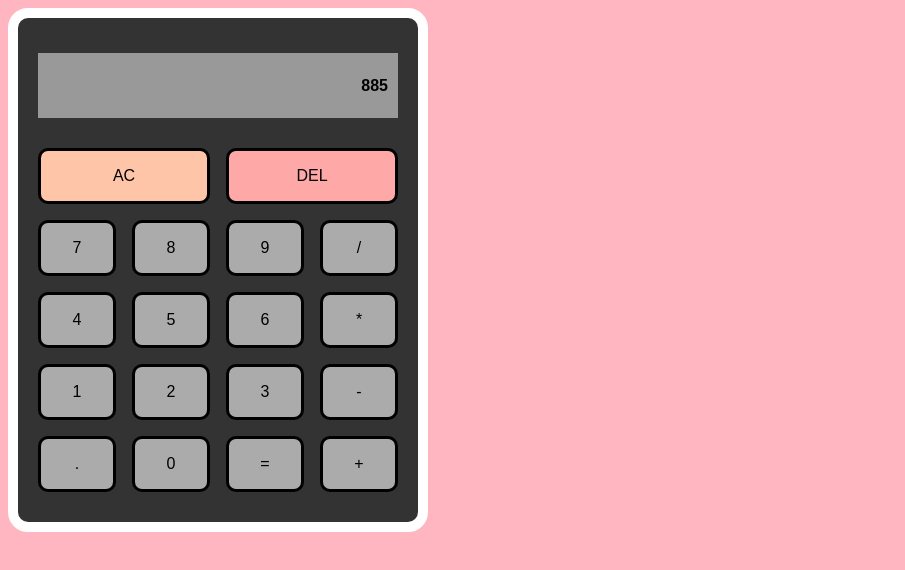
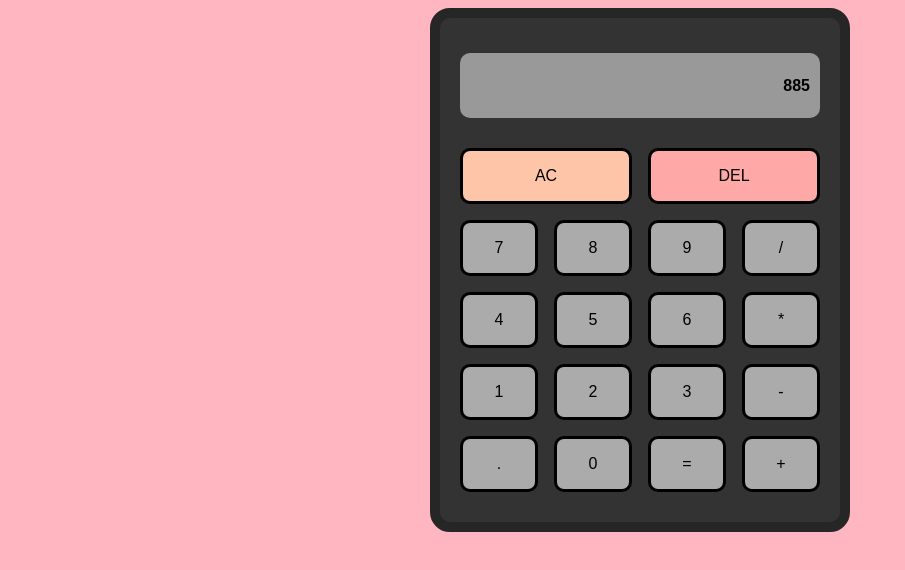
Before and after one commit to faiqali1/Calculator, a plain HTML site: page index.html in a window 1280 px wide. Shown: the whole page, without its empty margins (0-905 px from the left). Drawn offline with Linux system fonts and the light colour scheme.

Commit message:
Comleted GUI

```diff
--- a/index.html
+++ b/index.html
@@ -4,11 +4,10 @@
     <script src="app.js"></script>
 </head>
 <body>
+    <div class="mega-container">
     <div class="container">
         <div class="screen">885</div>
         <div class="button-container">
-
-
             <div class="keys" id = "ac-key">AC</div>
             <div class="keys" id = "del">DEL</div>
             <div class="keys">7</div>
@@ -27,6 +26,7 @@
             <div class="keys">0</div>
             <div class="keys">=</div>
             <div class="keys">+</div>
+            </div>
         </div>
     </div>
 </body>
--- a/style.css
+++ b/style.css
@@ -11,8 +11,13 @@ body{
     background-color: lightpink;
 }
 
+.mega-container{
+    display: flex;
+    justify-content: center;
+    align-items: center;
+}
 .container{
-    border: 10px solid white;
+    border: 10px solid hsl(0, 0%, 15%);
     border-radius: 20px;
     padding-top: 5px;
     height: auto;
@@ -31,6 +36,7 @@ body{
 }
 
 .screen{
+    border-radius: 10px;
     font-weight: 600;
     padding: 5px 10px;
     display: flex;
```
